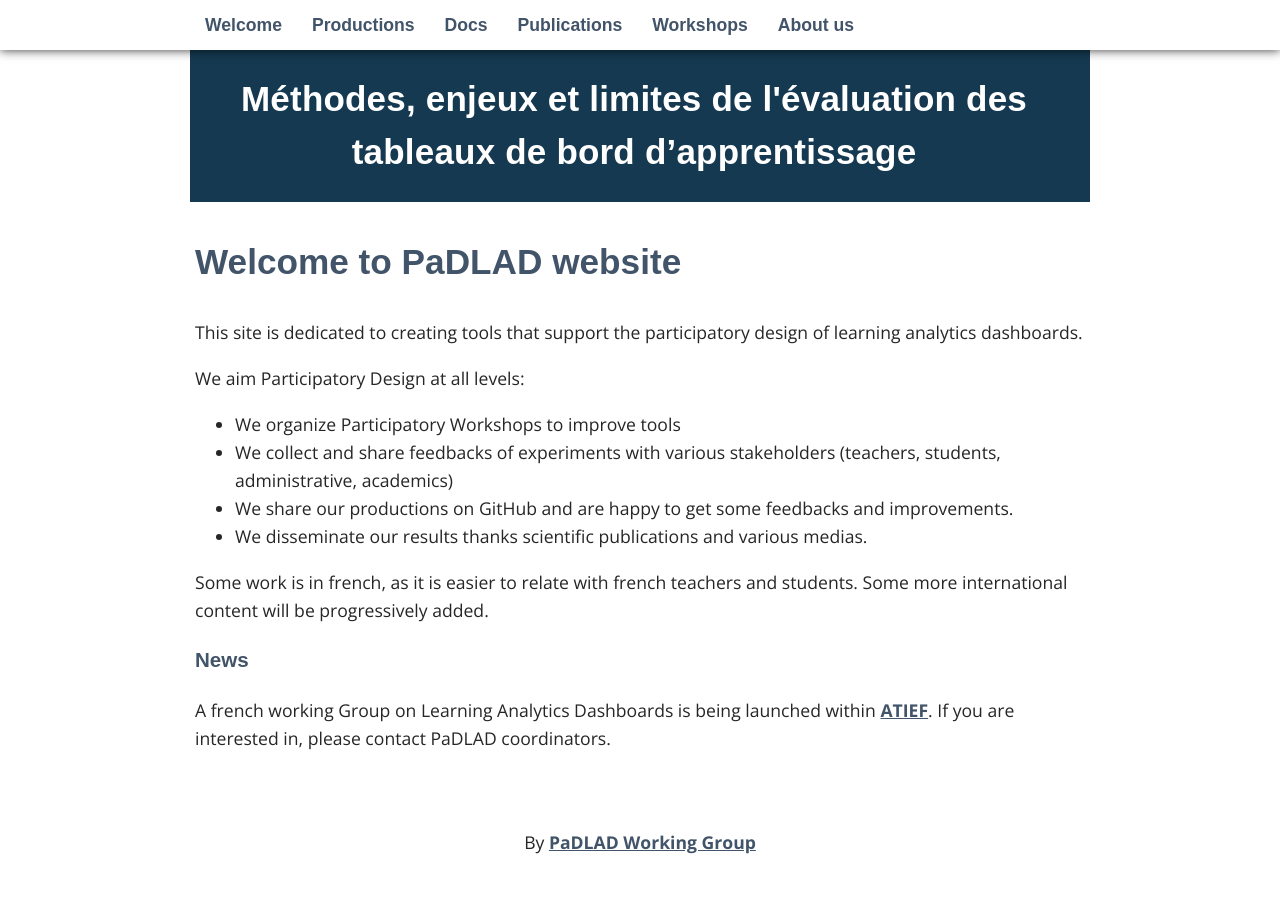
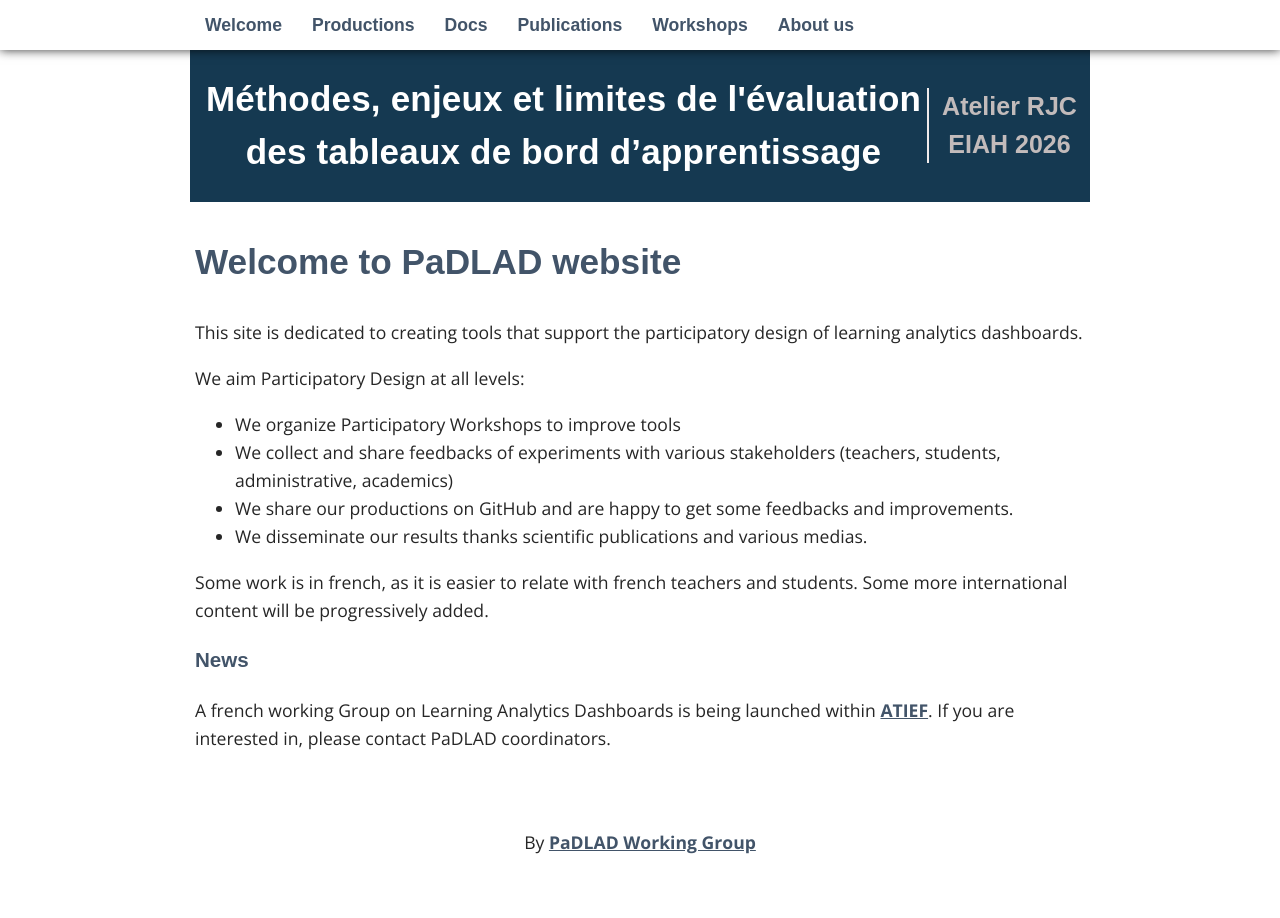
Before and after one commit to padlad/RJC-EIAH2026, a Jekyll site: the page built from _pages/01_accueil.md, in a window 1280 px wide. Built offline with Jekyll 4.4.1, drawn with Linux system fonts in a browser that asks for light colours; some web fonts are replaced.

Commit message:
Add subtitle to configuration file

```diff
--- a/_config.yml
+++ b/_config.yml
@@ -1,6 +1,7 @@
 theme: jekyll-theme-slate
 
 title: Méthodes, enjeux et limites de l'évaluation des tableaux de bord d’apprentissage
+subtitle: "Atelier RJC EIAH 2026"
 baseurl: "https://padlad.github.io/RJC-EIAH2026/"
 url:  "https://padlad.github.io/RJC-EIAH2026/"
 
```
